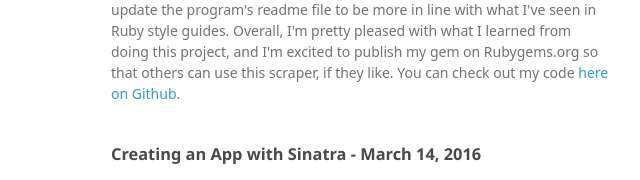
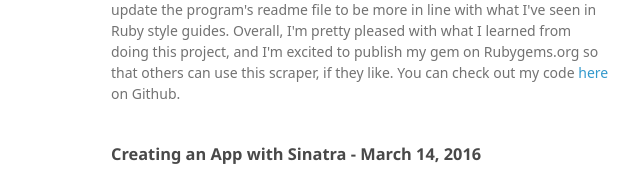
Before and after one commit to lizdenhup/lizdenhup.github.io, a plain HTML site: page index.html in a window 1280 px wide. Shown: the part 285-465 px from the top of the page, 459-1099 px from the left. Drawn offline with Linux system fonts and the light colour scheme; a web font is replaced by a local one.

Commit message:
blog update

```diff
--- a/index.html
+++ b/index.html
@@ -31,7 +31,7 @@
   Yesterday I finished creating my first Ruby gem - a news scraping gem that uses Nokogiri to grab each day's headlines off of Wikinews. My gem runs in the terminal and offers the user the option of scraping an entire article. This was my first time building out a CLI (command line interface) gem. Now that I've built my first CLI gem, I'm excited to use my skills to build other CLI gems! I really want to try my hand at scraping the New York Times or building gems that quickly scrape information from academic papers.
 
 <p>
-  I have a few more updates to make to my code - for example, I want to update the program's readme file to be more in line with what I've seen in Ruby style guides. Overall, I'm pretty pleased with what I learned from doing this project, and I'm excited to publish my gem on Rubygems.org so that others can use this scraper, if they like. You can check out my code <a href="https://github.com/lizdenhup/cli-gem">here on Github</a>.
+  I have a few more updates to make to my code - for example, I want to update the program's readme file to be more in line with what I've seen in Ruby style guides. Overall, I'm pretty pleased with what I learned from doing this project, and I'm excited to publish my gem on Rubygems.org so that others can use this scraper, if they like. You can check out my code <a href="https://github.com/lizdenhup/cli-gem">here</a> on Github.
 
 <br>
 <br>
```
